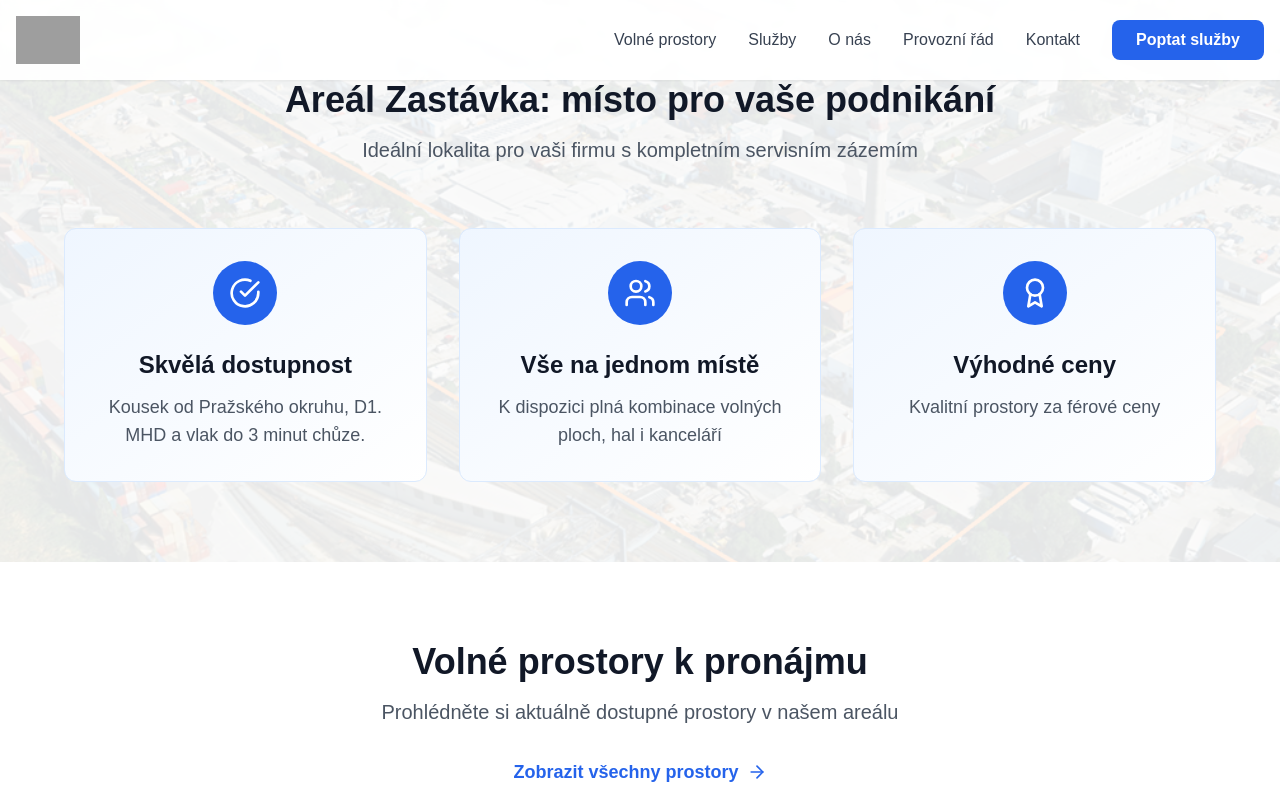
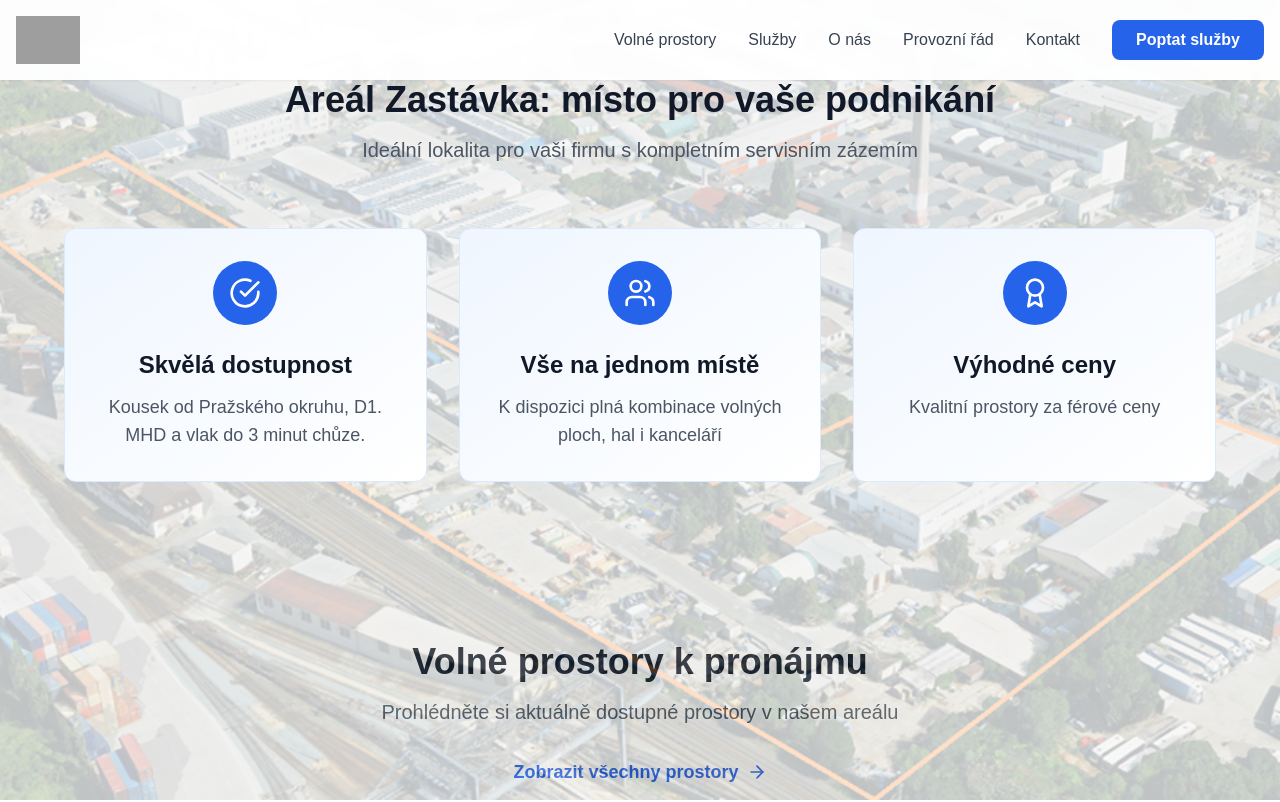
Before and after one commit to PetMatejda/Areal_Zastavka, a Next.js app: page / in a window 1280 px wide. Shown: the top 802 px of the page. Built offline with nearby package versions, Linux system fonts and the light colour scheme; grey boxes are pictures that could not be loaded.

Commit message:
Increase background image visibility and add parallax effect

```diff
--- a/components/ValueProposition.tsx
+++ b/components/ValueProposition.tsx
@@ -10,19 +10,28 @@ const icons = [CheckCircle, Users, Award];
 export default function ValueProposition() {
   return (
     <section className="relative py-20 bg-white overflow-hidden">
-      {/* Background Image */}
-      <div className="absolute inset-0 z-0">
+      {/* Background Image with Parallax Effect */}
+      <div className="fixed inset-0 z-0 pointer-events-none">
+        <div className="absolute inset-0">
           <Image
             src="/images/areal/areal-zastavka.jpg"
             alt="Areál Zastávka - letecký pohled"
             fill
-          className="object-cover opacity-10"
+            className="object-cover opacity-25"
             priority
             unoptimized
+            style={{
+              position: 'fixed',
+              top: 0,
+              left: 0,
+              width: '100%',
+              height: '100%',
+            }}
             onError={(e) => {
               e.currentTarget.style.display = 'none';
             }}
           />
+        </div>
       </div>
 
       <div className="container mx-auto px-4 relative z-10">
```
Lines whose indentation alone changed are shown as unchanged.
